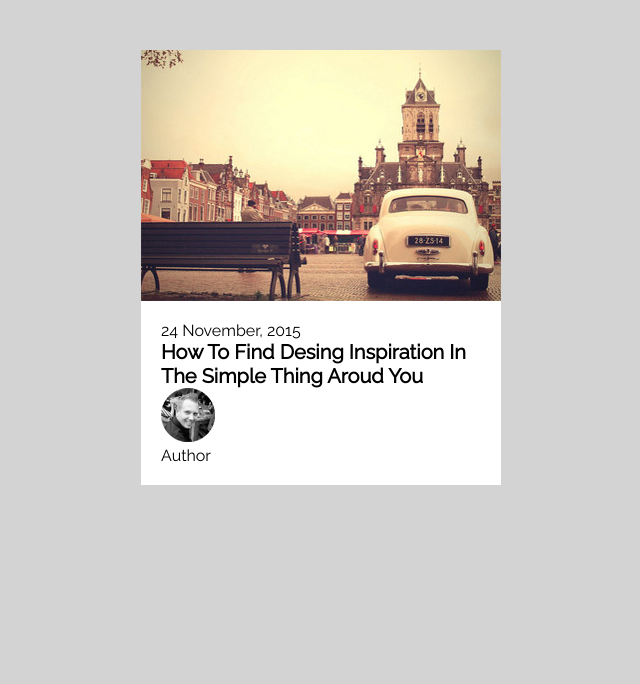
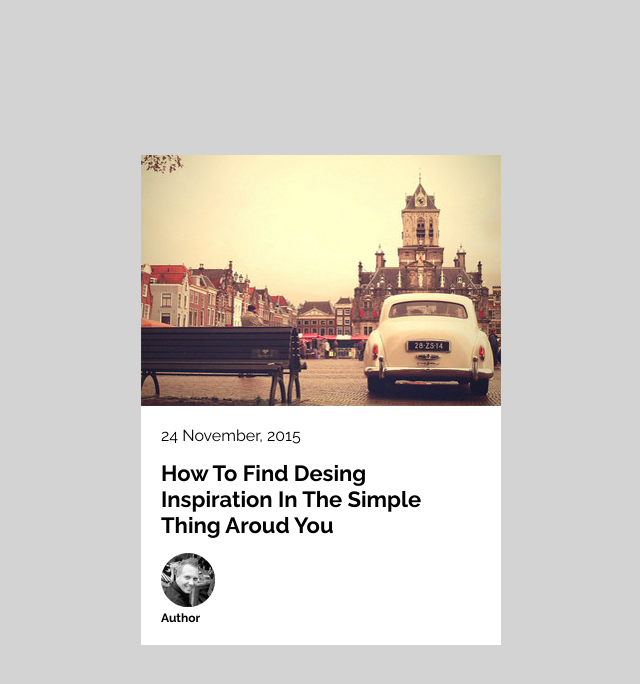
Before and after one commit to HoriDeathRider/post-card, a plain HTML site: page index.html in a window 1280 px wide. Shown: the whole page, without its empty margins (319-959 px from the left). Drawn offline with Linux system fonts and the light colour scheme.

Commit message:
add html and css

```diff
--- a/index.html
+++ b/index.html
@@ -5,7 +5,7 @@
     <meta charset="UTF-8">
     <meta name="viewport" content="width=device-width, initial-scale=1.0">
     <link rel="stylesheet" href="style.css">
-    <link href="https://fonts.googleapis.com/css2?family=Raleway&display=swap" rel="stylesheet">
+    <link href="https://fonts.googleapis.com/css2?family=Raleway:wght@400;700&display=swap" rel="stylesheet">
     <link rel="icon" href="img/icon.svg">
     <title>Document</title>
 </head>
@@ -16,12 +16,16 @@
             <img src="img/city.jpg" alt="city">
         </div>
         <div class="post__container">
-            <p>24 November, 2015</p>
-            <h1>How To Find Desing Inspiration In The Simple Thing Aroud You</h1>
+            <p class="post__date">24 November, 2015</p>
+            <h1 class="post__theme">How To Find Desing Inspiration In The Simple Thing Aroud You</h1>
+            <!--
             <figure>
                 <p><img src="img/author.png" alt="author"></p>
                 <figcaption>Author</figcaption>
             </figure>
+            --->
+            <img src="img/author.png" alt="author">
+            <p class="post__author">Author</p>
         </div>
     </div>
 </body>
--- a/style.css
+++ b/style.css
@@ -14,7 +14,12 @@ body{
     justify-content: center;
     align-items: center;
     flex-direction: column;
-    padding-top: 50px;
+    position: absolute;
+    left: 0;
+    right: 0;
+    margin: 0 auto;
+    top:50%;
+    transform: translate(0,-50%);
 }
 
 .image__container{
@@ -27,6 +32,17 @@ body{
     padding: 20px;
 }
 
-h1{
-    font-size: 20px;
+.post__date{
+    margin-bottom: 15px;
+
 }
+
+.post__theme{
+    font-size: 22px;
+    margin-bottom: 15px;
+}
+
+.post__author{
+    font-size: 12px;
+    font-weight: 700;
+}
```
